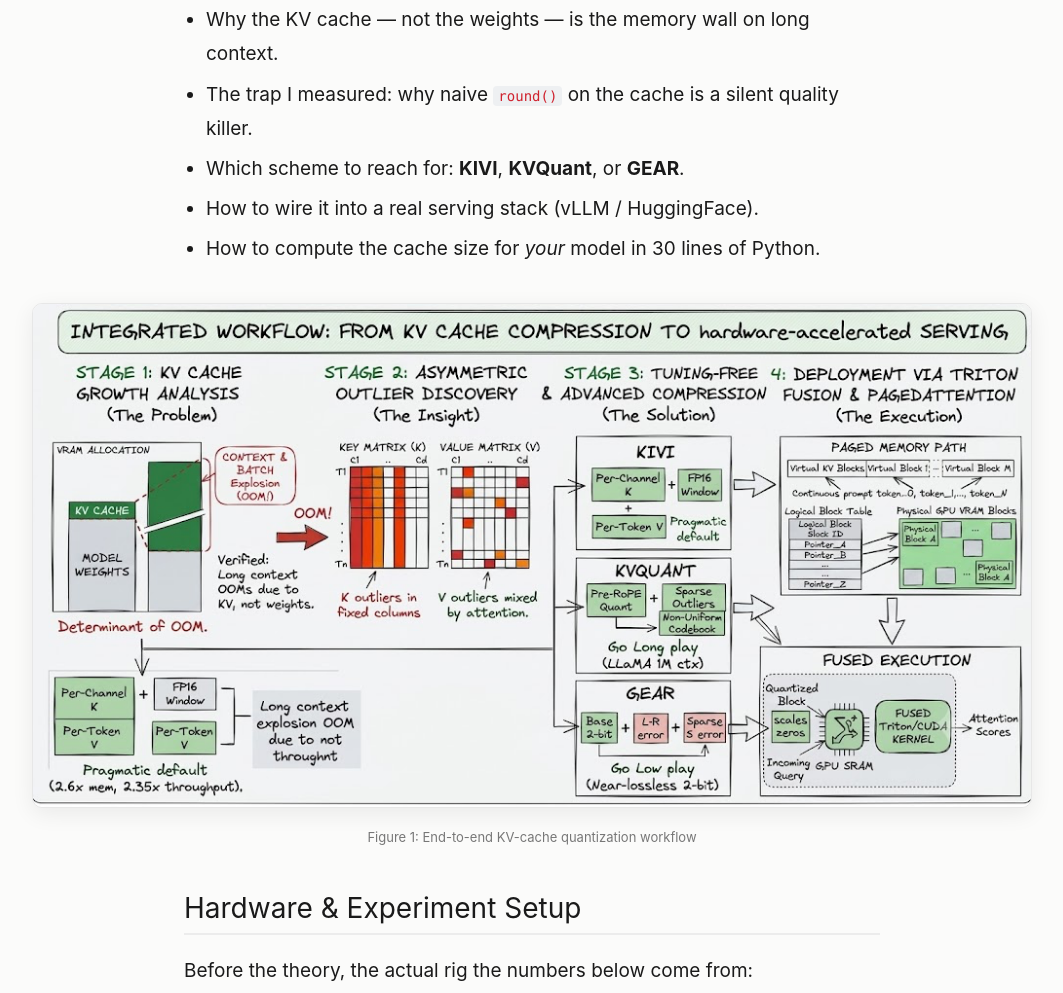
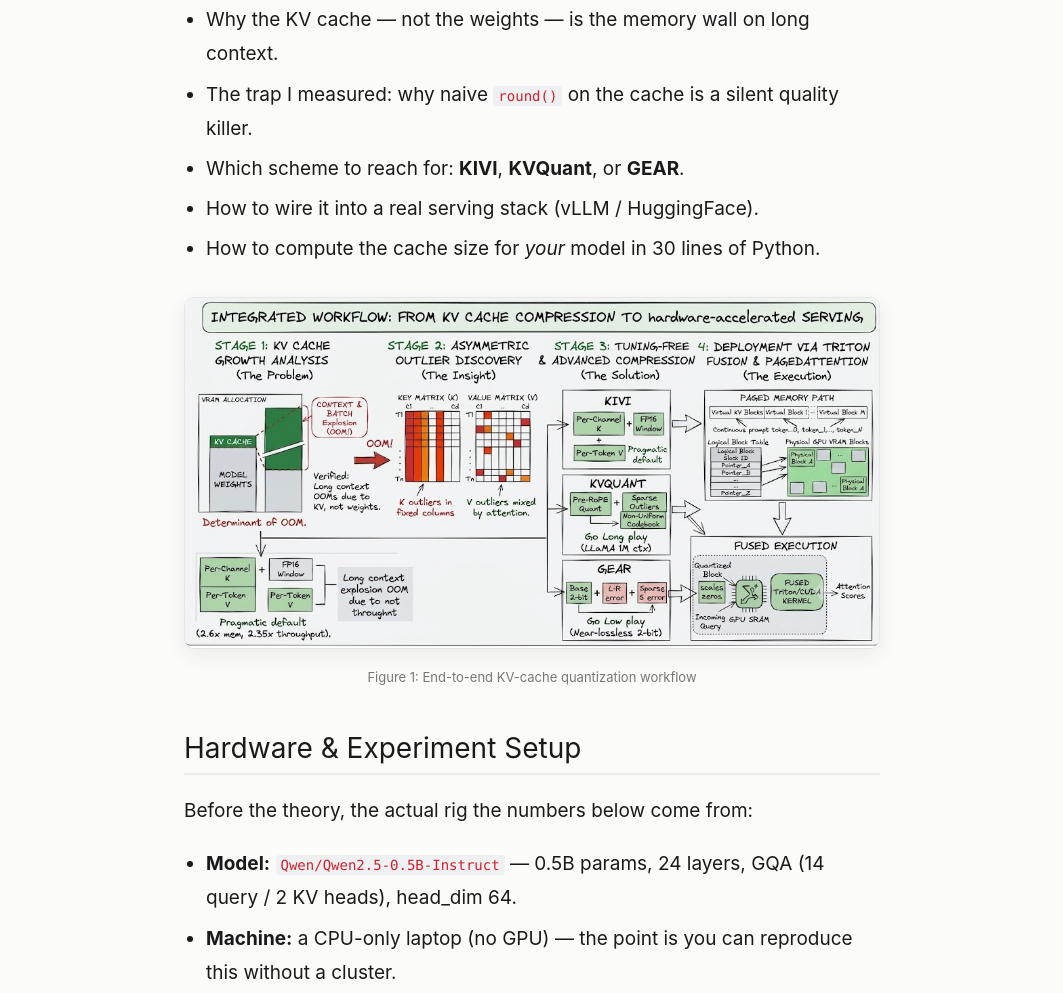
Before and after one commit to YuvrajSinghBhadoria2/llm-inference-blog, a plain HTML site: page kv-cache-quant/index.html in a window 1280 px wide. Shown: the part 1148-2141 px from the top of the page, without its empty margins (108-1171 px from the left). Drawn offline with Linux system fonts and the light colour scheme.

Commit message:
Constrain figures to content width (740px) for alignment

```diff
--- a/kv-cache-quant/index.html
+++ b/kv-cache-quant/index.html
@@ -9,7 +9,7 @@ body { margin:0; background:#fbfbfa; color:#1a1a1a; font:19px/1.8 -apple-system,
 h2 { font:28px -apple-system,Segoe UI,sans-serif; margin:46px 0 14px; padding-bottom:8px; border-bottom:2px solid #ececec; }
 h3 { font:23px -apple-system,Segoe UI,sans-serif; margin:34px 0 10px; }
 h1 { font:33px -apple-system,sans-serif; }
-figure { width:min(1000px,94vw); margin:36px auto; position:relative; left:50%; transform:translateX(-50%); }
+figure { width:100%; max-width:740px; margin:30px auto; }
 figure img { width:100%; border:1px solid #e7e7e7; border-radius:10px; box-shadow:0 6px 22px rgba(0,0,0,.07); background:#fff; }
 figcaption { text-align:center; color:#777; font:13px -apple-system,sans-serif; margin-top:9px; }
 pre { background:#f6f8fa; color:#24292f; padding:18px; border-radius:9px; overflow:auto; border:1px solid #e2e2e2; font:14.5px 'SF Mono',Menlo,monospace; line-height:1.6; }
```
